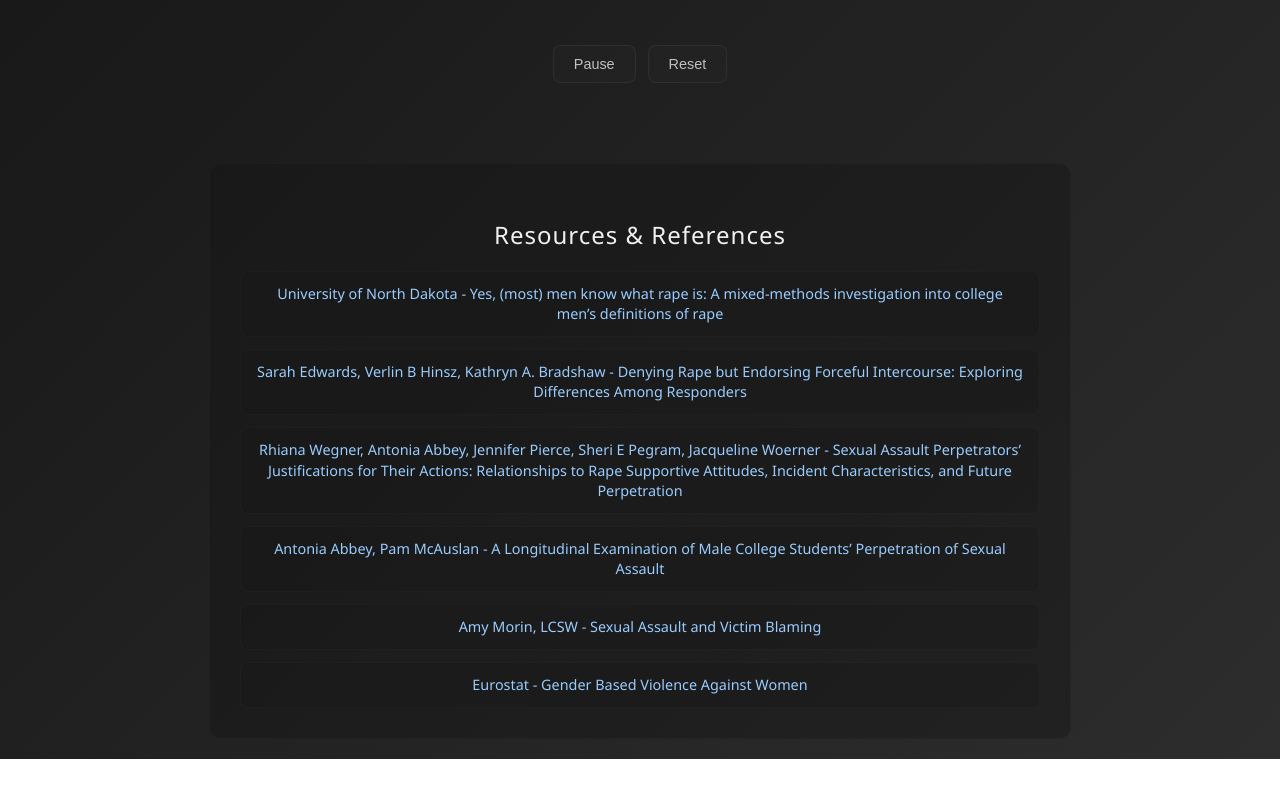
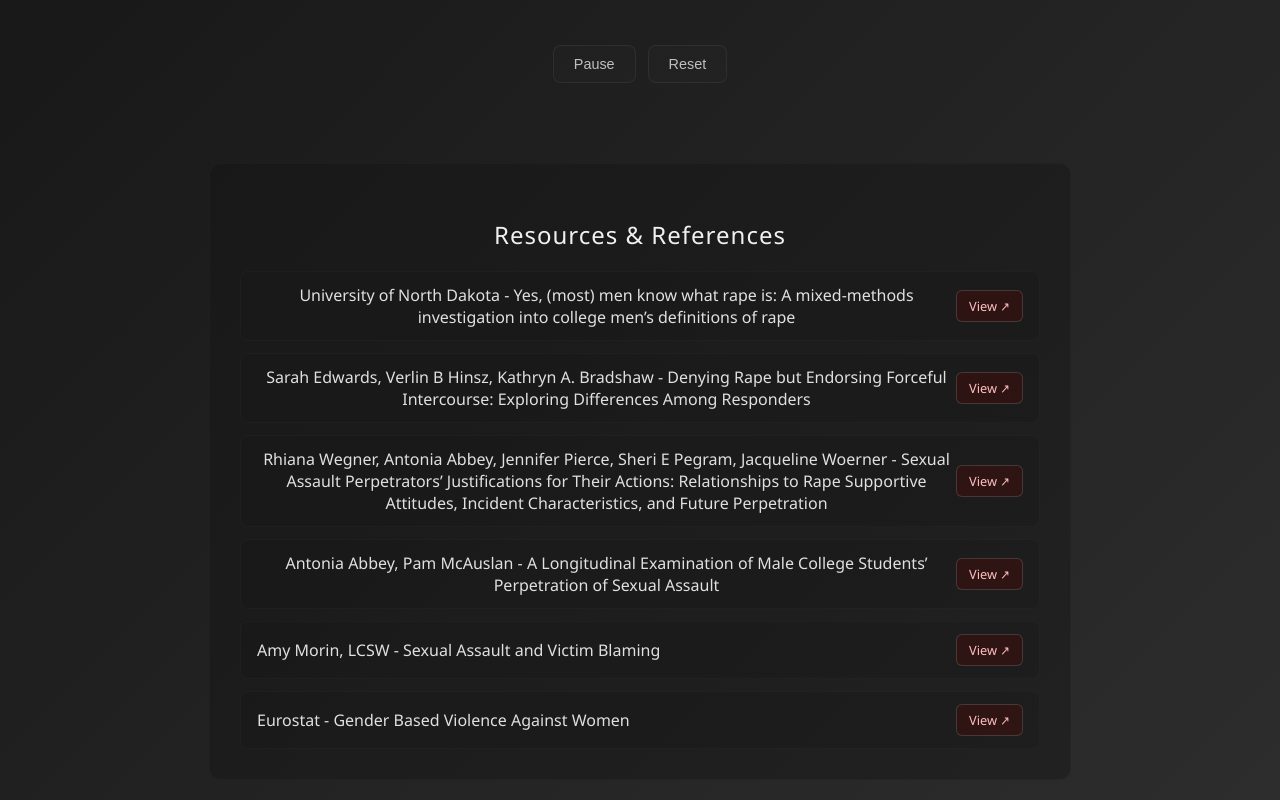
Before and after one commit to idgafd/Data-Visualisation-Course, a plain HTML site: page Course Project/index.html in a window 1280 px wide. Shown: the part 1703-2503 px from the top of the page. Before the commit the page ends 2462 px from the top, so only its background shows below. Drawn offline with nearby package versions, Linux system fonts and the light colour scheme.

Commit message:
Update index.html

```diff
--- a/Course Project/index.html
+++ b/Course Project/index.html
@@ -261,6 +261,21 @@
             text-decoration: underline;
         }
 
+        .resource-btn {        /* кнопка-посилання */
+            flex-shrink: 0;
+            padding: 6px 12px;
+            background: rgba(81,9,8,.35);
+            border: 1px solid rgba(120,120,120,.35);
+            border-radius: 6px;
+            font-size: 0.8em;
+            color: #ffbfbf;
+            text-decoration: none;
+            transition: .25s;
+        }
+        .resource-btn::after { content: " ↗"; }
+        .resource-btn:hover   { background: rgba(81,9,8,.55);
+                                border-color: rgba(150,150,150,.45); }
+
         .control-group {
             display: flex;
             justify-content: center;
@@ -476,26 +491,31 @@
             </div>
 
             <div class="resources-section">
-                <h3 class="resources-title">Resources & References</h3>
+                  <h3 class="resources-title">Resources &amp; References</h3>
                   <div class="resources-list" id="resourcesList">
                       <div class="resource-item">
-                        <a href="https://commons.und.edu/cgi/viewcontent.cgi?article=1033&context=psych-fac" target="_blank" class="resource-link">University of North Dakota - Yes, (most) men know what rape is: A mixed-methods investigation into college men’s definitions of rape</a>
+                          <span class="resource-title">University of North Dakota - Yes, (most) men know what rape is: A mixed-methods investigation into college men’s definitions of rape</span>
+                          <a class="resource-btn" href="https://commons.und.edu/cgi/viewcontent.cgi?article=1033&context=psych-fac" target="_blank">View</a>
                       </div>
                       <div class="resource-item">
-                        <a href="https://www.researchgate.net/publication/291567285_Denying_Rape_but_Endorsing_Forceful_Intercourse_Exploring_Differences_Among_Responders" target="_blank" class="resource-link">Sarah Edwards, Verlin B Hinsz, Kathryn A. Bradshaw - Denying Rape but Endorsing Forceful Intercourse: Exploring Differences Among Responders</a>
+                          <span class="resource-title">Sarah Edwards, Verlin B Hinsz, Kathryn A. Bradshaw - Denying Rape but Endorsing Forceful Intercourse: Exploring Differences Among Responders</span>
+                          <a class="resource-btn" href="https://www.researchgate.net/publication/291567285_Denying_Rape_but_Endorsing_Forceful_Intercourse_Exploring_Differences_Among_Responders" target="_blank">View</a>
                       </div>
                       <div class="resource-item">
-                        <a href="https://pmc.ncbi.nlm.nih.gov/articles/PMC4491036/" target="_blank" class="resource-link">Rhiana Wegner, Antonia Abbey, Jennifer Pierce, Sheri E Pegram, Jacqueline Woerner - Sexual Assault Perpetrators’ Justifications for Their Actions: Relationships to Rape Supportive Attitudes, Incident Characteristics, and Future Perpetration</a>
+                          <span class="resource-title">Rhiana Wegner, Antonia Abbey, Jennifer Pierce, Sheri E Pegram, Jacqueline Woerner - Sexual Assault Perpetrators’ Justifications for Their Actions: Relationships to Rape Supportive Attitudes, Incident Characteristics, and Future Perpetration</span>
+                          <a class="resource-btn" href="https://pmc.ncbi.nlm.nih.gov/articles/PMC4491036/" target="_blank">View</a>
                       </div>
                       <div class="resource-item">
-                        <a href="https://pmc.ncbi.nlm.nih.gov/articles/PMC4484276/" target="_blank" class="resource-link">Antonia Abbey, Pam McAuslan - A Longitudinal Examination of Male College Students’ Perpetration of Sexual Assault</a>
+                          <span class="resource-title">Antonia Abbey, Pam McAuslan - A Longitudinal Examination of Male College Students’ Perpetration of Sexual Assault</span>
+                          <a class="resource-btn" href="https://pmc.ncbi.nlm.nih.gov/articles/PMC4484276/" target="_blank">View</a>
                       </div>
                       <div class="resource-item">
-                        <a href="https://www.verywellmind.com/sexual-assault-and-victim-blaming-4802707" target="_blank" class="resource-link">Amy Morin, LCSW - Sexual Assault and Victim Blaming</a>
+                          <span class="resource-title">Amy Morin, LCSW - Sexual Assault and Victim Blaming</span>
+                          <a class="resource-btn" href="https://www.verywellmind.com/sexual-assault-and-victim-blaming-4802707" target="_blank">View</a>
                       </div>
                       <div class="resource-item">
-                        <a href="https://ec.europa.eu/eurostat/web/gender-based-violence/database" target="_blank" class="resource-link">Eurostat - Gender Based Violence Against Women</a>
-                    </div>
+                          <span class="resource-title">Eurostat - Gender Based Violence Against Women</span>
+                          <a class="resource-btn" href="https://ec.europa.eu/eurostat/web/gender-based-violence/database" target="_blank">View</a>
                       </div>
                   </div>
               </div>
```
Lines whose indentation alone changed are shown as unchanged.
